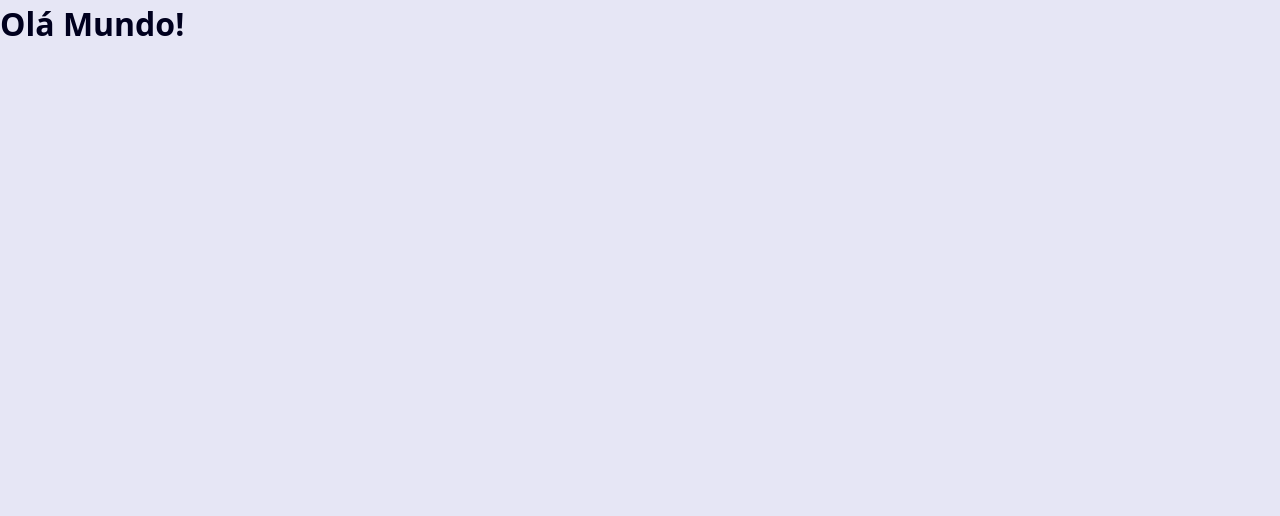
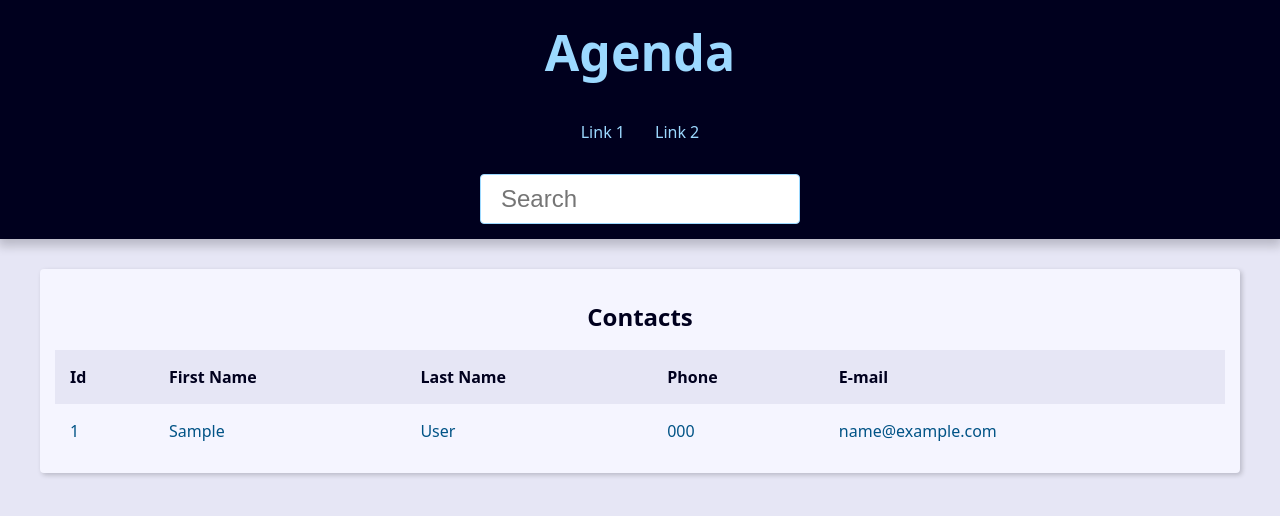
Before and after one commit to francisco-duo/projeto_agenda_django, a Django app: page / in a window 1280 px wide. Before the commit the part shown is almost empty. Shown: the top 516 px of the page. Run offline with Django 4.2, Linux system fonts and the light colour scheme; tables that the repository leaves empty hold one stand-in row (values such as "Sample post").

Commit message:
contacts

```diff
--- a/apps/contact/templates/contact/index.html
+++ b/apps/contact/templates/contact/index.html
@@ -1 +1,52 @@
 {% extends 'global/base.html' %}
+
+{% block content %}
+    <div class="responsive-table">
+        <table class="contacts-table">
+            <caption class="table-caption">
+                Contacts
+            </caption>
+
+            <thead>
+                <tr class="table-row table-row-header">
+                    <th class="table-header">Id</th>
+                    <th class="table-header">First Name</th>
+                    <th class="table-header">Last Name</th>
+                    <th class="table-header">Phone</th>
+                    <th class="table-header">E-mail</th>
+                </tr>
+            </thead>
+            <tbody>
+                {% for contact in contacts %}
+                    <tr class="table-row">
+                        <td class="table-cel">
+                            <a class="table-link" href="{% url 'contact:contact' contact.id %}">
+                                {{ contact.id }}
+                            </a>
+                        </td>
+                        <td class="table-cel">
+                            <a class="table-link" href="#">
+                                {{ contact.first_name }}
+                            </a>
+                        </td>
+                        <td class="table-cel">
+                            <a class="table-link" href="#">
+                                {{ contact.last_name }}
+                            </a>
+                        </td>
+                        <td class="table-cel">
+                            <a class="table-link" href="#">
+                                {{ contact.phone }}
+                            </a>
+                        </td>
+                        <td class="table-cel">
+                            <a class="table-link" href="#">
+                                {{ contact.email }}
+                            </a>
+                        </td>
+                    </tr>
+                {% endfor %}
+            </tbody>
+        </table>
+    </div>
+{% endblock content %}
--- a/apps/contact/urls.py
+++ b/apps/contact/urls.py
@@ -6,4 +6,5 @@ app_name = 'contact'
 
 urlpatterns = [
     path('', views.index, name='index'),
+    path('<int:contact_id>/', views.contact, name='contact'),
 ]
--- a/apps/contact/views/contact_views.py
+++ b/apps/contact/views/contact_views.py
@@ -1,8 +1,29 @@
-from django.shortcuts import render
+from contact.models import Contact
+from django.http import Http404
+from django.shortcuts import get_object_or_404, render
 
 
 def index(request, ):
+    contacts = Contact.objects.filter(show=True).order_by('-id')
+
     return render(
         request,
         'contact/index.html',
+        {
+            'contacts': contacts
+        }
     )
+
+
+def contact(request, contact_id):
+    single_contacts = get_object_or_404(
+        Contact.objects, pk=contact_id, show=True
+        )
+
+    return render(
+        request,
+        'contact/contact.html',
+        {
+            'contact': single_contacts
+        }
+    )
--- a/base_templates/global/base.html
+++ b/base_templates/global/base.html
@@ -1,6 +1,7 @@
 {% load static %}
 <!DOCTYPE html>
 <html lang="pt-br">
+
 <head>
     <meta charset="UTF-8">
     <meta name="viewport" content="width=device-width, initial-scale=1.0">
@@ -10,7 +11,13 @@
     <link rel="stylesheet" href="{% static 'global/css/styles.css' %}">
 
 </head>
+
 <body>
-    <h1>Olá Mundo!</h1>
+    {% include 'global/partials/_header.html' %}
+
+    <main class="content">
+        {% block content %}{% endblock content %}
+    </main>
 </body>
+
 </html>
--- /dev/null
+++ b/base_templates/global/partials/_header.html
@@ -0,0 +1,24 @@
+<header class="header">
+    <h1 class="header-heading">
+        <a href="{% url 'contact:index' %}" class="header-link">
+            Agenda
+        </a>
+    </h1>
+
+    <nav class="menu">
+        <ul class="menu-list">
+            <li class="menu-item">
+                <a href="#" class="menu-link">Link 1</a>
+            </li>
+            <li class="menu-item">
+                <a href="#" class="menu-link">Link 2</a>
+            </li>
+        </ul>
+    </nav>
+
+    <div class="search">
+        <form action="#" method="get">
+            <input type="text" class="search-input" placeholder="Search">
+        </form>
+    </div>
+</header>
```
Also changed, not shown: apps/contact/templates/contact/contact.html (added, +16 -0 lines).
